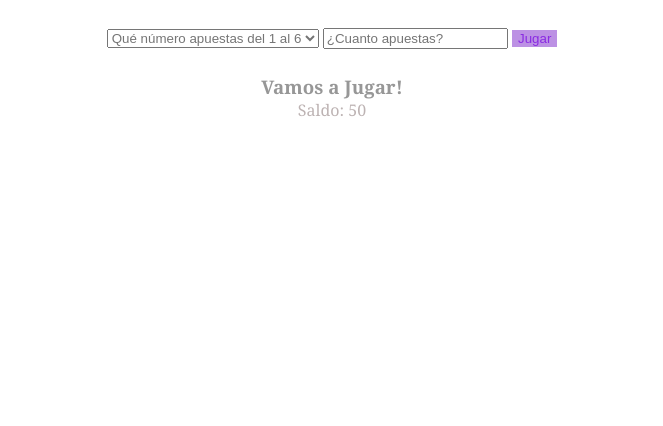
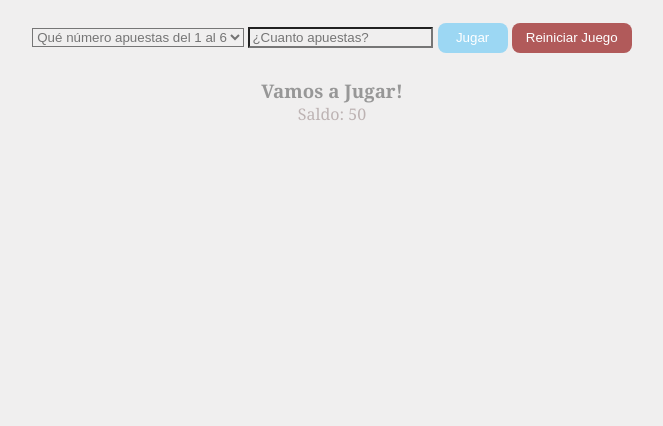
Before and after one commit to Adalab/modulo-2-evaluacion-intermedia-romerogarcia, a plain HTML site: page index.html in a window 1280 px wide. Shown: the part 374-800 px from the top of the page, without its empty margins (308-971 px from the left). Drawn offline with Linux system fonts and the light colour scheme.

Commit message:
new changes in code javascript and styles

```diff
--- a/index.html
+++ b/index.html
@@ -11,11 +11,11 @@
 </head>
 <body>
     <main class="main">
-<h2 class="h2">Datos y Apuestas</h2>
+<h1 class="h2">Datos y Apuestas</h1>
 <p class="p">Introduce aquí tu jugada:</p>
 <div>
     <form class="form">
-        <select class="select js-select" name="select"> <!--ELEMENTO JS-->
+        <select class="select js_select" name="select">
             <option value="selected">Qué número apuestas del 1 al 6</option>
             <option value="value">1</option>
             <option value="value">2</option>
@@ -24,15 +24,25 @@
             <option value="value">5</option>
             <option value="value">6</option>
         </select>
-        <input type="text" name="apuesta" title="¿Cuánto apuestas?" placeholder="¿Cuanto apuestas?" class="js-input"/>
 
-        <button class="button js-btn">Jugar</button> <!--ELEMENTO JS-->
+        <input type="text" name="apuesta" title="¿Cuánto apuestas?" placeholder="¿Cuanto apuestas?" class="js_input"/>
+
+        <!--comenzar el juego-->
+        <button class="button js_btn">Jugar</button> <!--reiniciar el juego-->
+        <button class="badge js_reload hidden">Reiniciar Juego</button>
     </form>
 </div>
+<div>
+    <h3 class="js_result">Vamos a Jugar!</h3>
+</div>
 
-<h3 class="js-title">Vamos a Jugar!</h3>
-<p class="p">Saldo: 50</p>
+    <div>
+        <p class="p js_saldo input">Saldo: 50</p>
+    </div>
 
+    <div class="">
+    <p class="js_winner input"></p>
+  </div>
 
     </main>
     <script src="./javascript/main.js"></script>
--- a/styles/main.css
+++ b/styles/main.css
@@ -1,5 +1,6 @@
 * {
   margin: 0;
+  background-color: rgb(240, 239, 239);
 }
 
 .main {
@@ -22,17 +23,31 @@
   padding-bottom: 25px;
 }
 
-.js-btn {
-  background-color: rgb(188, 145, 228);
+.js_btn {
+  background-color: rgb(156, 215, 243);
   border: none;
-  color: blueviolet;
+  color: white;
+  width: 70px;
+  height: 30px;
+  border-radius: 8px;
+  cursor: pointer;
 }
 
-.js-title {
+.js_reload {
+  border: none;
+  width: 120px;
+  height: 30px;
+  border-radius: 8px;
+  background-color: rgb(177, 90, 90);
+  color: white;
+  cursor: pointer;
+}
+
+.js_result {
   padding-top: 25px;
   color: rgb(151, 151, 151);
 }
 
-.js-select {
+.js_select {
   color: rgb(117, 117, 117);
 }
```
